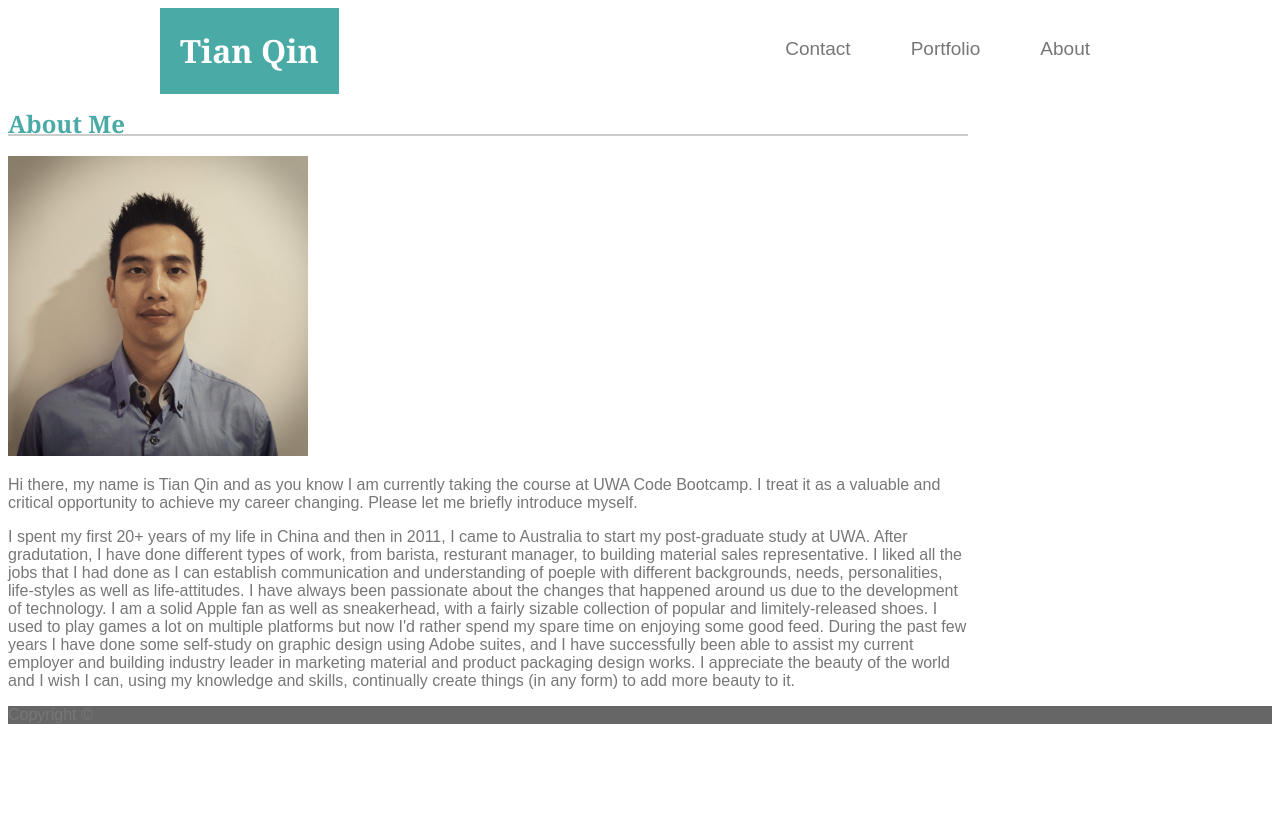
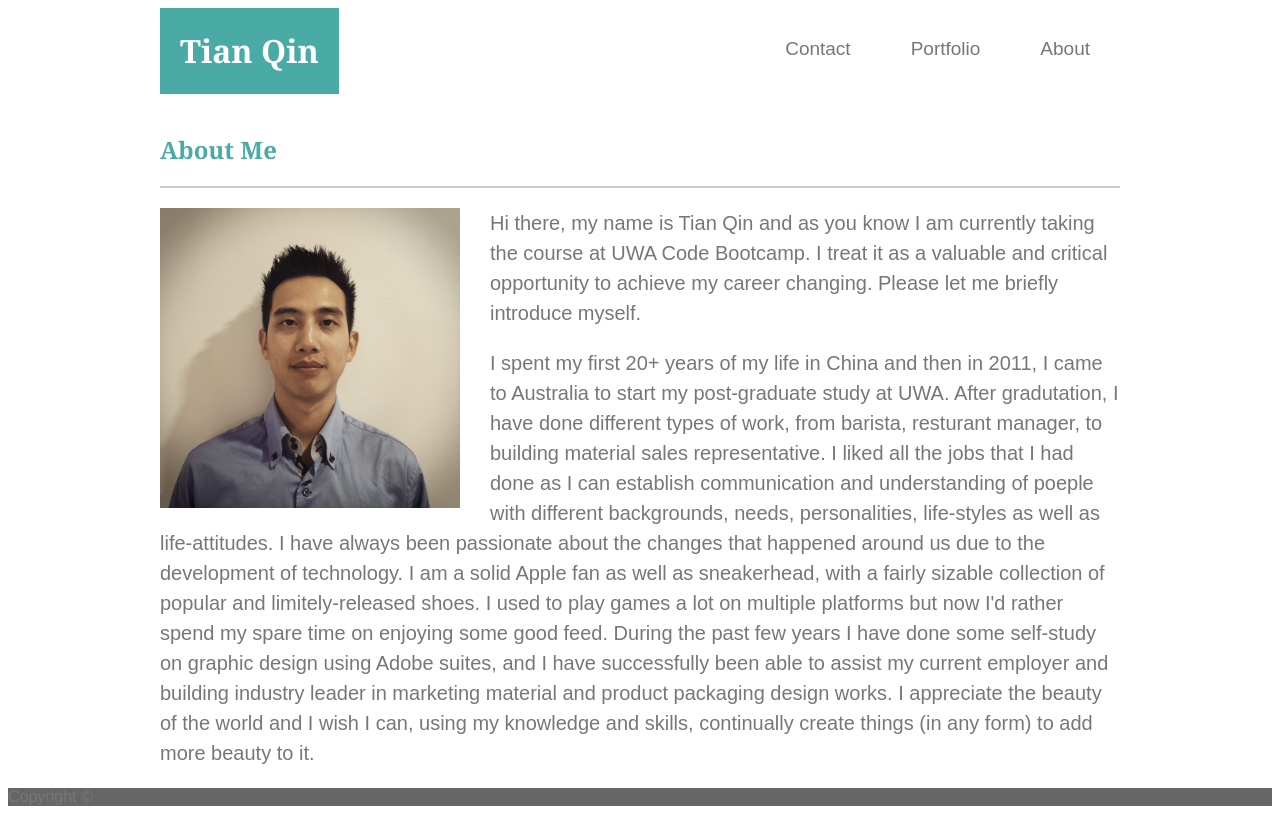
Before and after one commit to DIAOSI29/Basic-Portfolio, a plain HTML site: page index.html in a window 1280 px wide. Before the commit the page ends 800 px from the top, so only its background shows below. Drawn offline with Linux system fonts and the light colour scheme.

Commit message:
adjust css for main content part

```diff
--- a/assets/css/style.css
+++ b/assets/css/style.css
@@ -1,6 +1,7 @@
 body {
   color: #777777;
   font-family: "Arial", "Helvetica Neue", Helvetica, sans-serif;
+  background-color: ;
 }
 
 header {
@@ -23,6 +24,12 @@ section {
   background-color: #ffffff;
   border-color: #dddddd;
   width: 960px;
+  margin: 0 auto;
+}
+
+section p {
+  font-size: 20px;
+  line-height: 1.5em;
 }
 
 h1,
@@ -34,6 +41,7 @@ h2 {
   color: #4aaaa5;
   line-height: 20px;
   border-bottom: 2px solid #cccccc;
+  line-height: 3em;
 }
 
 .tealbg {
@@ -64,4 +72,6 @@ a {
 #imgTQ {
   width: 300px;
   height: 300px;
+  float: left;
+  margin-right: 30px;
 }
```
